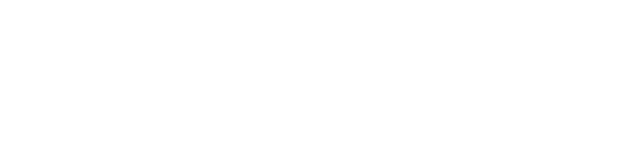
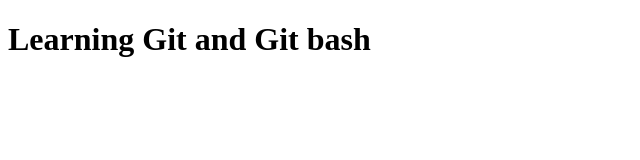
Before and after one commit to shanto-w3dev/git, a plain HTML site: page index.html in a window 1280 px wide. Shown: the whole page, without its empty margins (0-640 px from the left). Drawn offline with Linux system fonts and the light colour scheme.

Commit message:
Something modified

```diff
--- a/index.html
+++ b/index.html
@@ -7,6 +7,6 @@
     <title>Home - learning git</title>
 </head>
 <body>
-
+    <h1>Learning Git and Git bash</h1>
 </body>
 </html>
```
